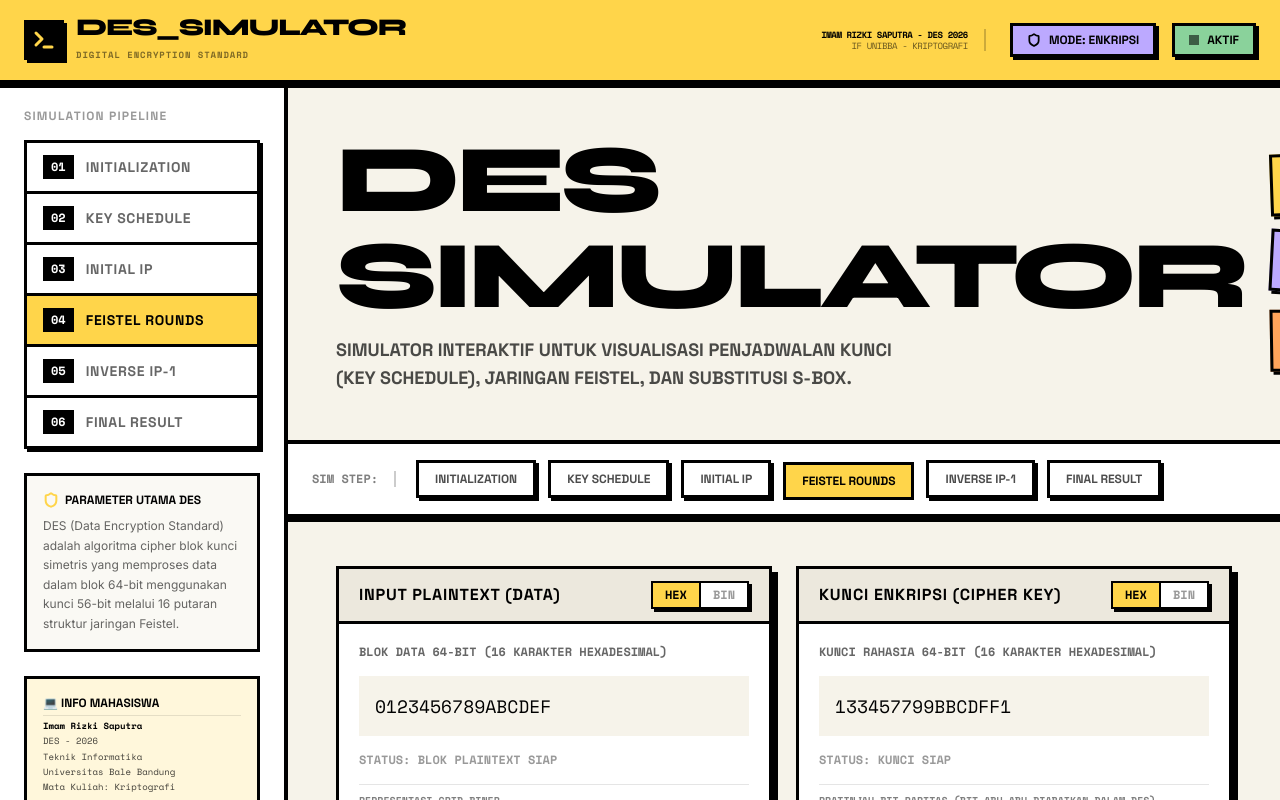
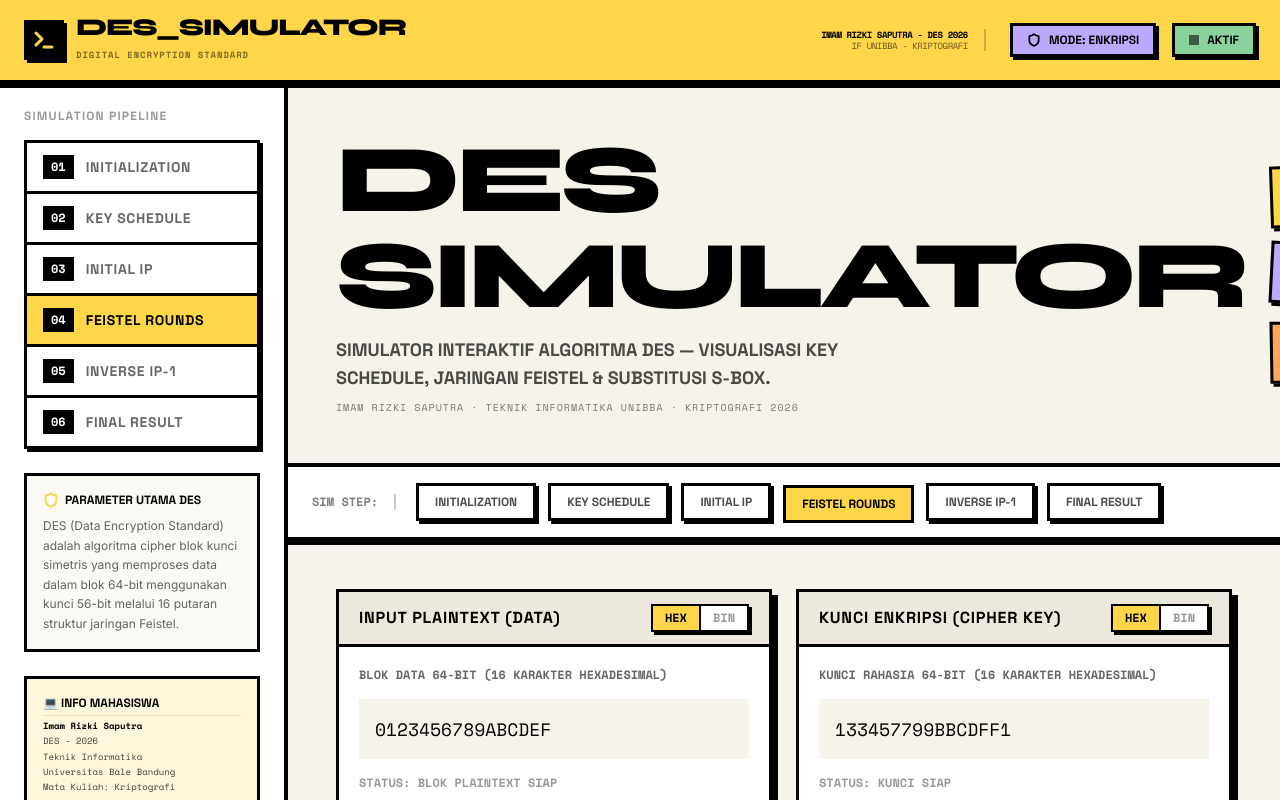
Before and after one commit to imamrzkys/TUGAS-11-KRIPTOGRAFI, a React (Vite) app: page / in a window 1280 px wide. Shown: the top 800 px of the page. Built offline with nearby package versions, Linux system fonts and the light colour scheme.

Commit message:
feat: final polish - SEO meta tags, SPA routing vercel.json, bilingual text, proper README, developer watermark in HeroSection

```diff
--- a/index.html
+++ b/index.html
@@ -1,12 +1,18 @@
 <!doctype html>
-<html lang="en">
+<html lang="id">
   <head>
     <meta charset="UTF-8" />
     <link rel="icon" type="image/svg+xml" href="/favicon.svg?v=1" />
     <link rel="shortcut icon" type="image/svg+xml" href="/favicon.svg?v=1" />
     <link rel="apple-touch-icon" href="/favicon.svg?v=1" />
     <meta name="viewport" content="width=device-width, initial-scale=1.0" />
-    <title>DES SIMULATOR - Neubrutalist Premium Tech UI</title>
+    <title>DES Simulator | Visualisasi Algoritma Kriptografi - Imam Rizki Saputra</title>
+    <meta name="description" content="Simulator interaktif Data Encryption Standard (DES) - visualisasi 16 putaran Feistel, Key Schedule, S-Box, dan Permutasi. Tugas Kriptografi Teknik Informatika Universitas Bale Bandung." />
+    <meta name="keywords" content="DES, Data Encryption Standard, kriptografi, simulator, Feistel, S-Box, enkripsi, dekripsi" />
+    <meta name="author" content="Imam Rizki Saputra" />
+    <meta property="og:title" content="DES Simulator - Visualisasi Algoritma Kriptografi" />
+    <meta property="og:description" content="Simulator interaktif DES dengan visualisasi lengkap: Key Schedule, 16 Feistel Rounds, S-Box, IP dan IP-1." />
+    <meta name="theme-color" content="#FFD54A" />
 
     <!-- Google Fonts for Neubrutalist styling -->
     <link rel="preconnect" href="https://fonts.googleapis.com">
--- a/src/components/simulator/HeroSection.jsx
+++ b/src/components/simulator/HeroSection.jsx
@@ -23,8 +23,16 @@ export function HeroSection() {
           transition={{ duration: 0.4, delay: 0.1, ease: 'easeOut' }}
           className="font-grotesk font-extrabold text-sm sm:text-lg text-black/70 mt-3 max-w-xl uppercase"
         >
-          Simulator Interaktif untuk Visualisasi Penjadwalan Kunci (Key Schedule), Jaringan Feistel, dan Substitusi S-Box.
+          Simulator Interaktif Algoritma DES — Visualisasi Key Schedule, Jaringan Feistel & Substitusi S-Box.
         </motion.p>
+        <motion.div
+          initial={{ opacity: 0, y: 8 }}
+          animate={{ opacity: 1, y: 0 }}
+          transition={{ duration: 0.4, delay: 0.2, ease: 'easeOut' }}
+          className="font-mono text-[10px] text-black/50 mt-2 uppercase tracking-widest"
+        >
+          Imam Rizki Saputra · Teknik Informatika UNIBBA · Kriptografi 2026
+        </motion.div>
       </div>
 
       {/* Badges Column */}
--- a/src/components/simulator/InitialPermutation.jsx
+++ b/src/components/simulator/InitialPermutation.jsx
@@ -14,7 +14,7 @@ export function InitialPermutation() {
         <div className="flex flex-col items-center justify-center py-12 text-black/40">
           <ShieldAlert className="w-12 h-12 stroke-[3px] mb-4" />
           <p className="font-grotesk font-bold uppercase tracking-wider">
-            Run the simulation to view Initial Permutation (IP)
+            Jalankan simulasi untuk melihat Initial Permutation / Permutasi Awal (IP)
           </p>
         </div>
       </NeoCard>
--- a/src/components/simulator/KeySchedule.jsx
+++ b/src/components/simulator/KeySchedule.jsx
@@ -17,7 +17,7 @@ export function KeySchedule() {
         <div className="flex flex-col items-center justify-center py-12 text-black/40">
           <Key className="w-12 h-12 stroke-[3px] mb-4" />
           <p className="font-grotesk font-bold uppercase tracking-wider">
-            Run the simulation to generate Key Schedule
+          Jalankan simulasi untuk menghasilkan Key Schedule / Penjadwalan Kunci
           </p>
         </div>
       </NeoCard>
```
Also changed, not shown: vercel.json, 1 other file (tests, documents, lock files or other folders).
